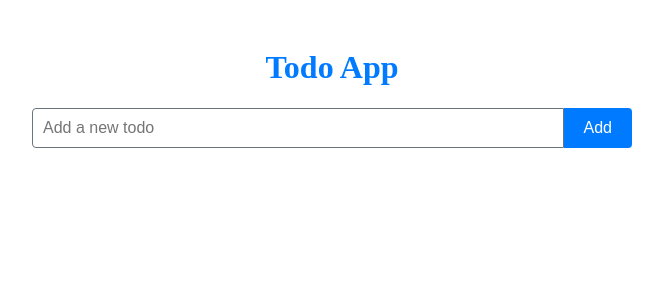
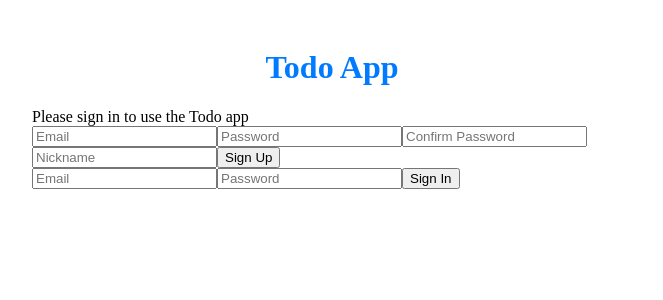
Before and after one commit to chaeyoo/todo-monorepo, a React app in the folder apps/web/: page / in a window 1280 px wide. Shown: the top 300 px of the page, without its empty margins (308-971 px from the left). Built offline with nearby package versions, Linux system fonts and the light colour scheme.

Commit message:
[FEAT] supabase 인증 - 이메일 비밀번호 - 회원가입 - 로그인

```diff
--- a/apps/web/src/App.tsx
+++ b/apps/web/src/App.tsx
@@ -3,6 +3,11 @@ import styled from "@emotion/styled";
 import { TodoList } from "./components/TodoList";
 import { TodoForm } from "./components/TodoForm";
 import { theme } from "./styles/theme";
+import { getCurrentUser, UserProfile } from "shared";
+import { useEffect, useState } from "react";
+import { UserInfo } from "./components/UserInfo";
+import { SignUp } from "./components/SignUp";
+import { SignIn } from "./components/SignIn";
 
 const AppWrapper = styled.div`
 	max-width: 600px;
@@ -16,12 +21,32 @@ const Title = styled.h1`
 `;
 
 function App() {
+	const [user, setUser] = useState<UserProfile | null>(null);
+
+	useEffect(() => {
+		const fetchUser = async () => {
+			const currentUser = await getCurrentUser();
+			setUser(currentUser);
+		};
+		fetchUser();
+	}, []);
+
 	return (
 		<ThemeProvider theme={theme}>
 			<AppWrapper>
 				<Title>Todo App</Title>
-				<TodoForm />
-				<TodoList />
+				<UserInfo user={user} />
+				{user ? (
+					<>
+						<TodoForm />
+						<TodoList />
+					</>
+				) : (
+					<>
+						<SignUp />
+						<SignIn />
+					</>
+				)}
 			</AppWrapper>
 		</ThemeProvider>
 	);
--- /dev/null
+++ b/apps/web/src/components/SignIn.tsx
@@ -0,0 +1,37 @@
+import React, { useState } from "react";
+import { signIn } from "shared";
+
+export const SignIn: React.FC = () => {
+	const [email, setEmail] = useState("");
+	const [password, setPassword] = useState("");
+
+	const handleSubmit = async (e: React.FormEvent) => {
+		e.preventDefault();
+		try {
+			const user = await signIn(email, password);
+			console.log("Signed in:", user);
+		} catch (error) {
+			console.error("Error signing in:", error);
+		}
+	};
+
+	return (
+		<form onSubmit={handleSubmit}>
+			<input
+				type="email"
+				value={email}
+				onChange={(e) => setEmail(e.target.value)}
+				placeholder="Email"
+				required
+			/>
+			<input
+				type="password"
+				value={password}
+				onChange={(e) => setPassword(e.target.value)}
+				placeholder="Password"
+				required
+			/>
+			<button type="submit">Sign In</button>
+		</form>
+	);
+};
--- /dev/null
+++ b/apps/web/src/components/SignUp.tsx
@@ -0,0 +1,33 @@
+import React, { useState } from 'react';
+import { signUp } from 'shared';
+
+export const SignUp: React.FC = () => {
+  const [email, setEmail] = useState('');
+  const [password, setPassword] = useState('');
+  const [confirmPassword, setConfirmPassword] = useState('');
+  const [nickname, setNickname] = useState('');
+
+  const handleSubmit = async (e: React.FormEvent) => {
+    e.preventDefault();
+    if (password !== confirmPassword) {
+      alert('Passwords do not match');
+      return;
+    }
+    try {
+      const user = await signUp(email, password, nickname);
+      console.log('Signed up:', user);
+    } catch (error) {
+      console.error('Error signing up:', error);
+    }
+  };
+
+  return (
+    <form onSubmit={handleSubmit}>
+      <input type="email" value={email} onChange={(e) => setEmail(e.target.value)} placeholder="Email" required />
+      <input type="password" value={password} onChange={(e) => setPassword(e.target.value)} placeholder="Password" required />
+      <input type="password" value={confirmPassword} onChange={(e) => setConfirmPassword(e.target.value)} placeholder="Confirm Password" required />
+      <input type="text" value={nickname} onChange={(e) => setNickname(e.target.value)} placeholder="Nickname" required />
+      <button type="submit">Sign Up</button>
+    </form>
+  );
+};
--- /dev/null
+++ b/apps/web/src/components/UserInfo.tsx
@@ -0,0 +1,14 @@
+import React from "react";
+import { UserProfile } from "shared";
+
+interface Props {
+	user: UserProfile | null;
+}
+
+export const UserInfo: React.FC<Props> = ({ user }) => {
+	if (!user) {
+		return <div>Please sign in to use the Todo app</div>;
+	}
+
+	return <div>Welcome, {user.nickname}!</div>;
+};
--- a/apps/web/tsconfig.json
+++ b/apps/web/tsconfig.json
@@ -18,7 +18,8 @@
 		"baseUrl": ".",
 		"paths": {
 			"*": ["src/*"]
-		}
+		},
+		"typeRoots": ["../../node_modules/@types", "./node_modules/@types"]
 	},
 	"include": ["src"]
 }
--- a/apps/web/webpack.config.js
+++ b/apps/web/webpack.config.js
@@ -1,6 +1,7 @@
 const path = require('path');
 const HtmlWebpackPlugin = require('html-webpack-plugin');
 const Dotenv = require('dotenv-webpack');
+const webpack = require('webpack');
 
 module.exports = (env) => {
   const isProduction = env.environment === 'production';
@@ -12,7 +13,14 @@ module.exports = (env) => {
       publicPath: '/'
     },
     resolve: {
-      extensions: ['.ts', '.tsx', '.js', '.jsx']
+      extensions: ['.ts', '.tsx', '.js', '.jsx'],
+      fallback: {
+        stream: require.resolve('stream-browserify'),
+        process: require.resolve('process/browser'),
+        crypto: require.resolve('crypto-browserify'),
+        buffer: require.resolve('buffer/'),
+        vm: require.resolve('vm-browserify'),
+      },
     },
     module: {
       rules: [
@@ -29,7 +37,12 @@ module.exports = (env) => {
       }),
       new Dotenv({
         path: isProduction ? '.env.production' : '.env.local'
-      })
+      }),
+      new webpack.ProvidePlugin({
+        process: 'process/browser',
+        Buffer: ['buffer', 'Buffer'],
+      }),
+
     ],
     devServer: {
       static: {
--- a/packages/shared/package.json
+++ b/packages/shared/package.json
@@ -7,6 +7,11 @@
     "build": "tsc"
   },
   "devDependencies": {
+    "@types/bcryptjs": "^2.4.6",
     "typescript": "^4.9.5"
+  },
+  "dependencies": {
+    "@supabase/supabase-js": "^2.45.1",
+    "bcryptjs": "^2.4.3"
   }
 }
--- /dev/null
+++ b/packages/shared/src/auth.ts
@@ -0,0 +1,105 @@
+import { supabase } from "./supabase";
+
+export interface UserProfile {
+	id: string;
+	email: string;
+	nickname: string;
+	created_at: string;
+}
+
+export const signUp = async (
+	email: string,
+	password: string,
+	nickname: string
+): Promise<UserProfile | null> => {
+	try {
+		// 1. 사용자 등록
+		const { data: authData, error: signUpError } = await supabase.auth.signUp({
+			email,
+			password,
+		});
+
+		if (signUpError) throw signUpError;
+
+		if (!authData.user) {
+			console.error("User data is missing after sign up");
+			return null;
+		}
+
+		// 2. 프로필 생성 또는 업데이트
+		const { data: profileData, error: profileError } = await supabase
+			.from("profiles")
+			.upsert({
+				id: authData.user.id,
+				email: authData.user.email,
+				nickname: nickname,
+				created_at: new Date().toISOString(),
+			})
+			.select()
+			.single();
+
+		if (profileError) {
+			console.error("Error creating/updating profile:", profileError);
+			throw profileError;
+		}
+
+		console.log("Profile data:", profileData); // 디버깅용
+
+		return profileData;
+	} catch (error) {
+		console.error("Error in signUp process:", error);
+		throw error;
+	}
+};
+
+export const signIn = async (
+	email: string,
+	password: string
+): Promise<UserProfile | null> => {
+	const { data, error } = await supabase.auth.signInWithPassword({
+		email,
+		password,
+	});
+
+	if (error) {
+		throw error;
+	}
+
+	if (data.user) {
+		const { data: profileData, error: profileError } = await supabase
+			.from("profiles")
+			.select("*")
+			.eq("id", data.user.id)
+			.single();
+
+		if (profileError) {
+			throw profileError;
+		}
+
+		return profileData;
+	}
+
+	return null;
+};
+
+export const getCurrentUser = async (): Promise<UserProfile | null> => {
+	const {
+		data: { user },
+	} = await supabase.auth.getUser();
+
+	if (user) {
+		const { data, error } = await supabase
+			.from("profiles")
+			.select("*")
+			.eq("id", user.id)
+			.single();
+
+		if (error) {
+			throw error;
+		}
+
+		return data;
+	}
+
+	return null;
+};
--- a/packages/shared/src/index.ts
+++ b/packages/shared/src/index.ts
@@ -1,2 +1,4 @@
 export * from "./types/todo";
 export * from "./utils/todoUtils";
+export * from "./supabase";
+export * from "./auth";
--- /dev/null
+++ b/packages/shared/src/supabase.ts
@@ -0,0 +1,6 @@
+import { createClient } from "@supabase/supabase-js";
+
+const supabaseUrl = process.env.REACT_APP_SUPABASE_URL!;
+const supabaseAnonKey = process.env.REACT_APP_SUPABASE_ANON_KEY!;
+
+export const supabase = createClient(supabaseUrl, supabaseAnonKey);
```
Also changed, not shown: apps/web/package.json (+12 -0 lines), 27 other files (tests, documents, lock files or other folders).
